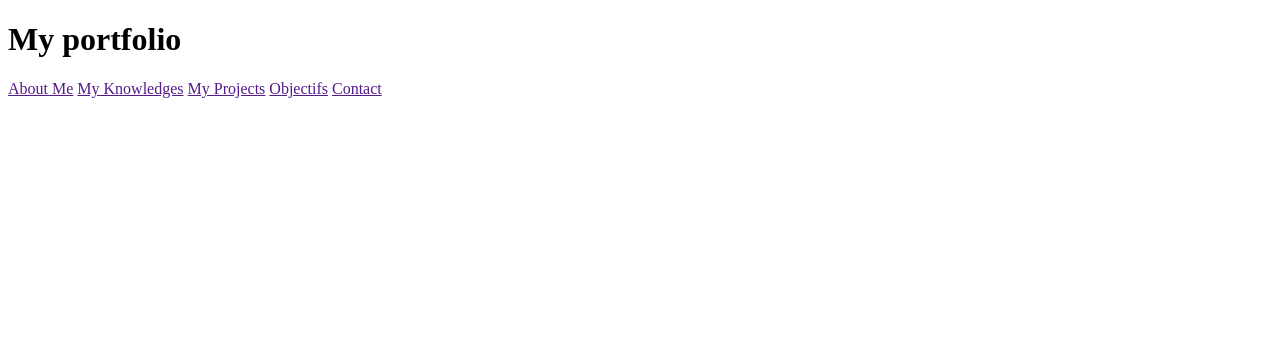
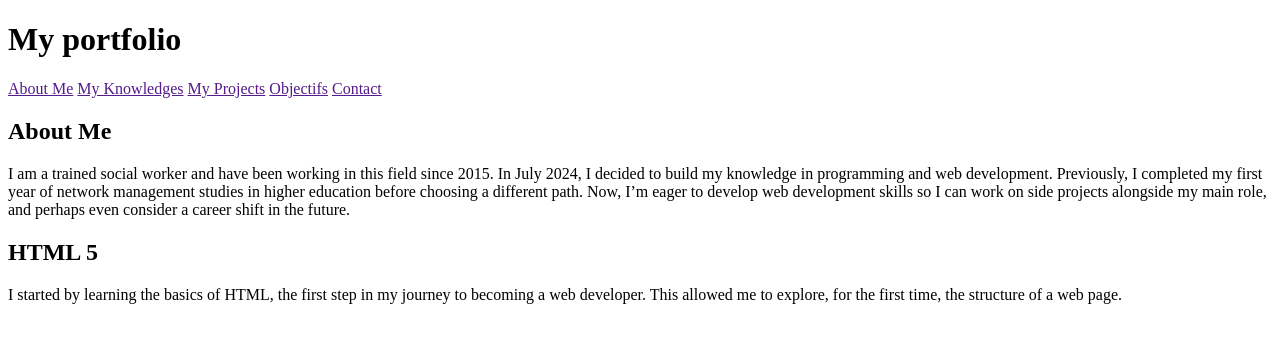
Before and after one commit to JulienLed/JulienLed.github.io, a plain HTML site: page index.html in a window 1280 px wide. Drawn offline with Linux system fonts and the light colour scheme.

Commit message:
Modify index.html

```diff
--- a/index.html
+++ b/index.html
@@ -20,7 +20,20 @@
             <a href="">Contact</a>
         </nav>
     </header>
-    <main></main>
+    <main>
+        <section id="about-me">
+            <h2>About Me</h2>
+            <p>I am a trained social worker and have been working in this field since 2015. In July 2024, I decided to build my knowledge in programming and web development. Previously, I completed my first year of network management studies in higher education before choosing a different path. Now, I’m eager to develop web development skills so I can work on side projects alongside my main role, and perhaps even consider a career shift in the future.</p>
+        </section>
+
+        <section id="knowledges">
+            <h2>HTML 5</h2>
+            <p>I started by learning the basics of HTML, the first step in my journey to becoming a web developer. This allowed me to explore, for the first time, the structure of a web page.</p>
+        </section>
+        <section id="projects"></section>
+        <section id="objectifs"></section>
+        <section id="contact"></section>
+    </main>
     <footer></footer>
 </body>
 
```
